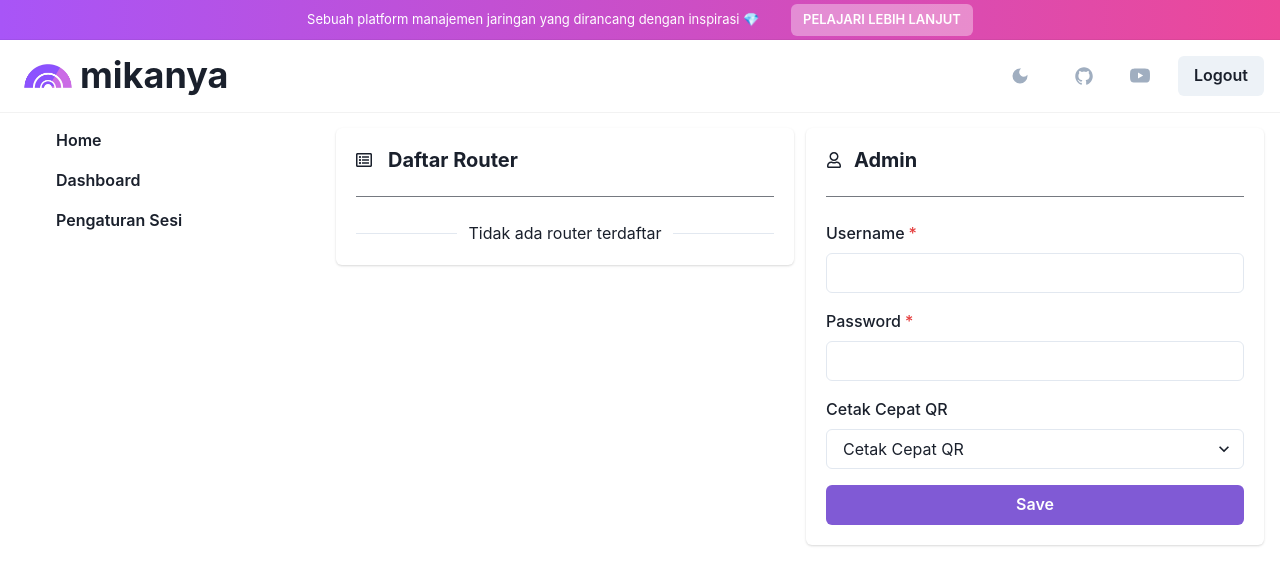
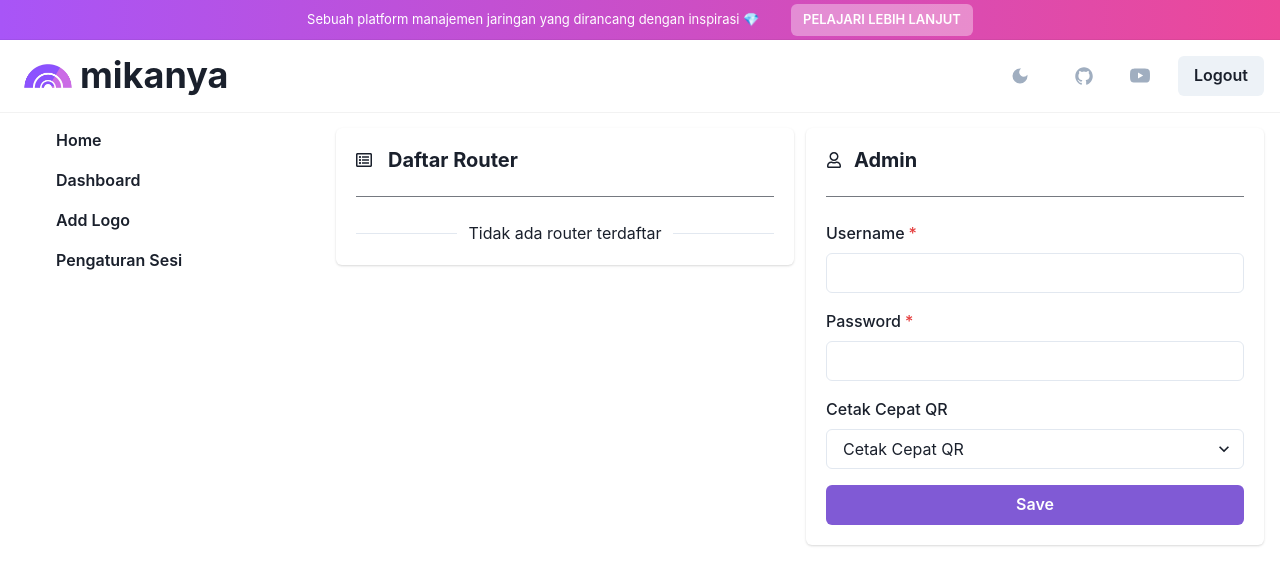
Before and after one commit to brillianjs/mikanya-project, a React (Vite) app: page / in a window 1280 px wide. Shown: the top 584 px of the page. Built offline with nearby package versions, Linux system fonts and the light colour scheme.

Commit message:
Add "Add Logo" link to navigation

```diff
--- a/src/pages/root.jsx
+++ b/src/pages/root.jsx
@@ -19,6 +19,9 @@ export default function RootPage() {
               <ChakraLink as={ReactRouterLink} to="/dashboard" mb="4">
                 Dashboard
               </ChakraLink>
+              <ChakraLink as={ReactRouterLink} to="/add-logo" mb="4">
+                Add Logo
+              </ChakraLink>
               <ChakraLink as={ReactRouterLink} to="/session-setting" mb="4">
                 Pengaturan Sesi
               </ChakraLink>
```
